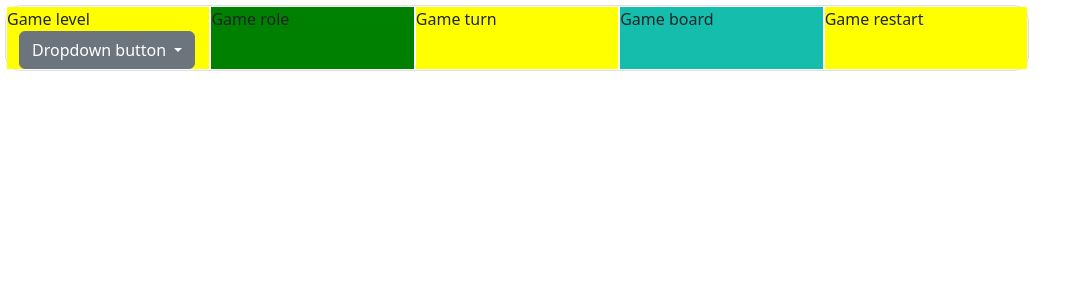
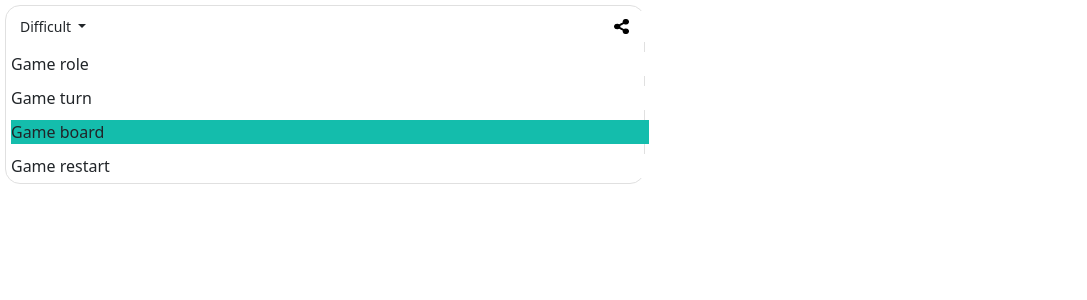
Before and after one commit to viktoriussuwandi/Tic-Tac-Toe-Python-Game-Development, a Flask app: page / in a window 1280 px wide. Shown: the top 300 px of the page, without its empty margins (0-1087 px from the left). Run offline with Flask 2, Linux system fonts and the light colour scheme; some libraries are stand-ins or nearby versions.

Commit message:
working on section game-level options

```diff
--- a/static/css/index.css
+++ b/static/css/index.css
@@ -5,11 +5,13 @@
 
 .container{
   display: flex;
-  direction:column;
-  width:  80%;
-  height: 50%;
+  flex-direction: column;
+
+  max-width:  50%;
+  max-height: 70%;
   margin: 5px;
   padding:0;
+
   border-color:#E0E0E0;
   border-width: 1.5px;
   border-style: solid;
@@ -17,28 +19,52 @@
 }
 
 .game{
-  background:#E0E0E0;
+  display:flex;
+  background:#FFF;
   width: 100%;
+  height:100%;
   padding:0;
-  margin:1px;
+  margin-left: 5px;
+  margin : 5px 5px;
 }
 
+/* ---------------------------------------------------------------------------- */
+/* Game Level */
+/* ---------------------------------------------------------------------------- */
 .game-level{
-  display:flex;
-  background:yellow;
+  flex-direction: row;
+  justify-content: space-between;
+  align-items: center;
 }
 
-.game-role{
-  background:green;
+.game-level .dropdown-item {
+  font-size: 12px;
 }
 
-.game-turn{
-  background:yellow;
+.game-level .icon{
+  width:  15px;
+  height: 15px;
+  margin-right: 20px;
 }
+
+/* ---------------------------------------------------------------------------- */
+/* Game Role */
+/* ---------------------------------------------------------------------------- */
+.game-role{}
+
+/* ---------------------------------------------------------------------------- */
+/* Game Turn */
+/* ---------------------------------------------------------------------------- */
+.game-turn{}
+
+/* ---------------------------------------------------------------------------- */
+/* Game Board */
+/* ---------------------------------------------------------------------------- */
 .game-board{
   background:rgb(20, 189, 172);
 }
 
-.game-restart{
-  background:yellow;
-}
+/* ---------------------------------------------------------------------------- */
+/* Game Restart */
+/* ---------------------------------------------------------------------------- */
+.game-restart{}
--- /dev/null
+++ b/templates/game-board.html
@@ -0,0 +1 @@
+  <div class="game game-board">Game board</div>
--- a/templates/game-level.html
+++ b/templates/game-level.html
@@ -1,7 +1,7 @@
-<div class="row game game-level">Game level
+<div class="game game-level">
   <div class="dropdown">
-    <button class="btn btn-secondary dropdown-toggle" type="button" id="dropdownMenuButton" data-toggle="dropdown" aria-haspopup="true" aria-expanded="false">
-      Dropdown button
+    <button class="btn btn-transparent dropdown-toggle btn-sm" type="button" id="dropdownMenuButton" data-toggle="dropdown" aria-haspopup="true" aria-expanded="false">
+      Difficult
     </button>
     <div class="dropdown-menu" aria-labelledby="dropdownMenuButton">
       {% if options : %}
@@ -11,4 +11,5 @@
       {% endif %}
     </div>
   </div>
+  <img class="icon" src="{{ url_for('static', filename='img/share_icon.png')}}">
 </div>
--- /dev/null
+++ b/templates/game-restart.html
@@ -0,0 +1 @@
+  <div class="game game-restart">Game restart</div>
--- /dev/null
+++ b/templates/game-role.html
@@ -0,0 +1 @@
+  <div class="game game-role">Game role</div>
--- /dev/null
+++ b/templates/game-turn.html
@@ -0,0 +1 @@
+  <div class="game game-turn">Game turn</div>
--- a/templates/index.html
+++ b/templates/index.html
@@ -1,9 +1,9 @@
 {% include "header.html" %}
   <div class="container">
     {% include "game-level.html" %}
-    <div class="row game game-role">Game role</div>
-    <div class="row game game-turn">Game turn</div>
-    <div class="row game game-board">Game board</div>
-    <div class="row game game-restart">Game restart</div>
+    {% include "game-role.html" %}
+    {% include "game-turn.html" %}
+    {% include "game-board.html" %}
+    {% include "game-restart.html" %}
   </div>
 {% include "footer.html" %}
```
Also changed, not shown: templates/footer.html (+7 -3 lines), static/img/share_icon.png (added).
